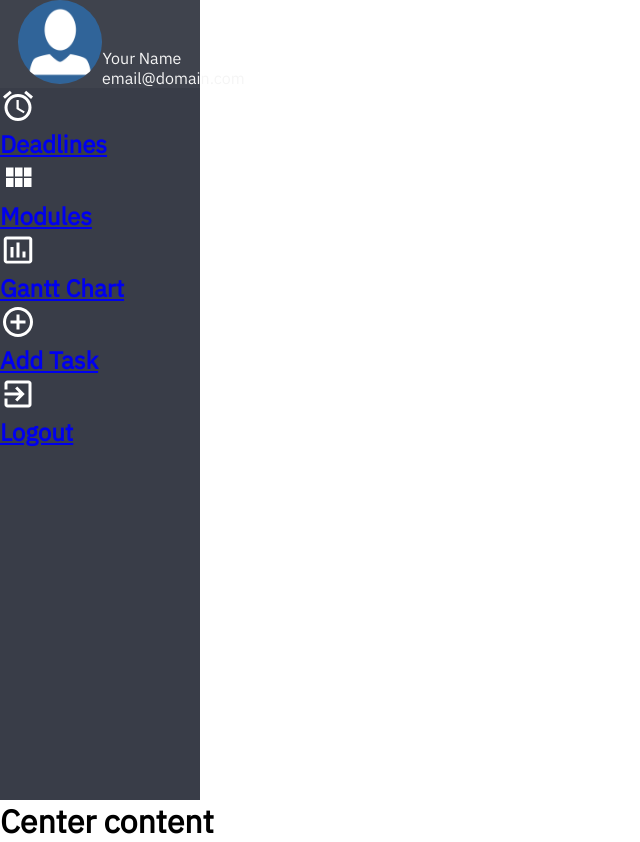
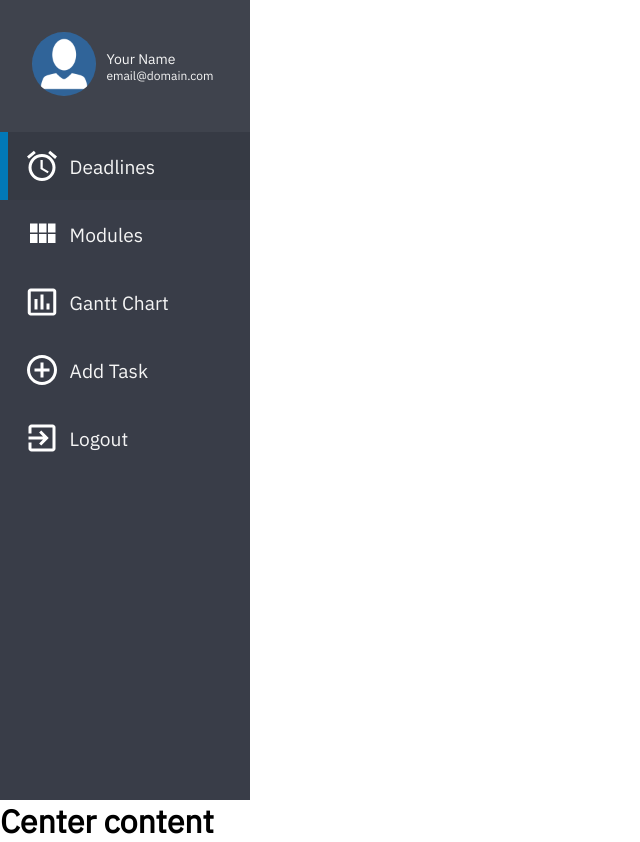
Before and after one commit to ryucatcher/study-planner, a Django app: page /dashboard/ in a window 1280 px wide. Shown: the whole page, without its empty margins (0-640 px from the left). Run offline with Django 3.2, Linux system fonts and the light colour scheme.

Commit message:
Dashboard side panel with links and hover animations

```diff
--- a/studyplanner/app/static/dashboard.css
+++ b/studyplanner/app/static/dashboard.css
@@ -1,9 +1,9 @@
 .dashboard-container{
     background: rgb(57, 61, 72);
     color: whitesmoke;
-    max-width: 512px;
-    min-width: 200px;
-    width: 15%;
+    max-width: 320px;
+    min-width: 250px;
+    width: 16%;
     height: 100vh;
 }
 
@@ -13,7 +13,9 @@
 
 .user-panel{
     background: rgba(120, 120, 120, 0.1);
-    text-align: center;
+    padding: 2em;
+    display: flex;
+    align-items: center;
 }
 
 .user-picture-container{
@@ -23,7 +25,7 @@
 
 .user-picture-container img{
     display: inline-block;
-    width: 84px;
+    width: 64px;
     height: auto;
     border-radius: 100%;
 }
@@ -32,3 +34,53 @@
     display: inline-block;
     width: 40%;
 }
+
+.user-name{
+    font-size: 14px;
+}
+
+.user-email{
+    font-size: 12px;
+}
+
+.dashboard-nav ul{
+    list-style-type: none;
+}
+
+.dashboard-nav li{
+    display: block;
+}
+
+.dashboard-nav a{
+    display: inline-flex;
+    width: 100%;
+    color: whitesmoke;
+    font-weight: normal;
+    text-decoration: none;
+    align-items: center;
+    padding: 1em;
+    transition: 0.1s;
+    border-left: 8px solid transparent;
+}
+
+.dashboard-nav a:hover{
+    background: rgba(0, 0, 0, 0.1);
+}
+
+.active{
+    border-left-color: #0279b8 !important;
+    background-color: rgba(30, 30, 30, 0.1);
+}
+
+.dashboard-nav img{
+    display: inline-block;
+    height: 80%;
+    width: auto;
+}
+
+.dashboard-nav h2{
+    font-weight: normal;
+    display: inline-block;
+    font-size: 1.2em;
+    padding-left: 0.5em;
+}
--- a/studyplanner/app/templates/dashboard.html
+++ b/studyplanner/app/templates/dashboard.html
@@ -7,14 +7,14 @@
         </div>
         <div class="user-info-container">
             <p class="user-name">{{ user.name|default:"Your Name" }}</p>
-            <p class="user-name">{{ user.email|default:"email@domain.com" }}</p>
+            <p class="user-email">{{ user.email|default:"email@domain.com" }}</p>
         </div>
     </div>
     <div class="dashboard-nav dashboard-sub">
         <ul>
             {% for nav in navigation %}
             <li>
-                <a href="{{ nav.url }}">
+                <a href="{{ nav.url }}" {% if active == nav.title %} class="active" {% endif %}>
                     <img src="{% static nav.icon %}" alt="Icon">
                     <h2>{{ nav.title }}</h2>
                 </a>
--- a/studyplanner/app/views.py
+++ b/studyplanner/app/views.py
@@ -24,6 +24,7 @@ def index(request):
 
 def dashboard(request):
     context = {
-        'navigation': navigation_list
+        'navigation': navigation_list,
+        'active': 'Deadlines'
     }
     return render(request, 'dashboardtest.html', context)
```
